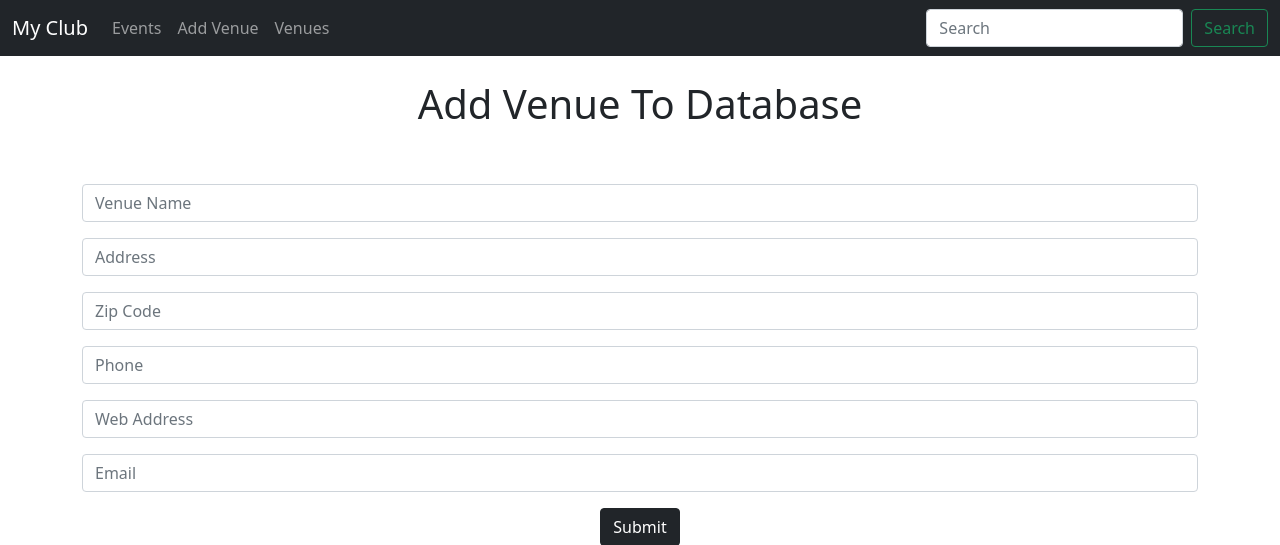
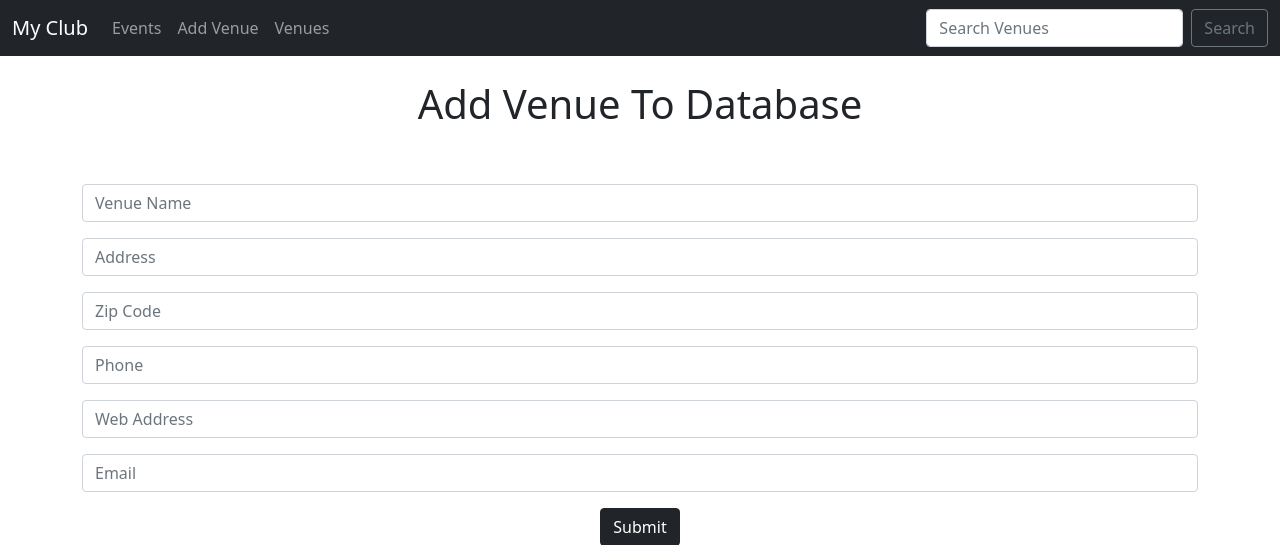
Before and after one commit to angelptli/social-club-website, a Django app: page /add_venue in a window 1280 px wide. Shown: the top 545 px of the page. Run offline with Django 3.2, Linux system fonts and the light colour scheme.

Commit message:
Create search bar for users to search venues

```diff
--- a/events/templates/events/navbar.html
+++ b/events/templates/events/navbar.html
@@ -13,17 +13,18 @@
         </li>
 
         <li class="nav-item">
-            <a class="nav-link" href="{% url 'add-venue' %}">Add Venue</a>
+          <a class="nav-link" href="{% url 'add-venue' %}">Add Venue</a>
         </li>
 
         <li class="nav-item">
-            <a class="nav-link" href="{% url 'list-venues' %}">Venues</a>
+          <a class="nav-link" href="{% url 'list-venues' %}">Venues</a>
         </li>
 
       </ul>
-      <form class="d-flex">
-        <input class="form-control me-2" type="search" placeholder="Search" aria-label="Search">
-        <button class="btn btn-outline-success" type="submit">Search</button>
+        <form class="d-flex" method=POST action="{% url 'search-venues' %}">
+        {% csrf_token %}
+        <input class="form-control me-2" type="search" placeholder="Search Venues" aria-label="Search" name="searched">
+        <button class="btn btn-outline-secondary" type="submit">Search</button>
       </form>
     </div>
   </div>
--- a/events/templates/events/show_venue.html
+++ b/events/templates/events/show_venue.html
@@ -18,7 +18,4 @@
         </p>
       </div>
     </div>
-
-  </center>
-
 {% endblock %}
--- a/events/urls.py
+++ b/events/urls.py
@@ -14,4 +14,5 @@ urlpatterns = [
     path('add_venue', views.add_venue, name="add-venue"),
     path('list_venues', views.list_venues, name="list-venues"),
     path('show_venue/<venue_id>', views.show_venue, name="show-venue"),
+    path('search_venues', views.search_venues, name="search-venues"),
 ]
--- a/events/views.py
+++ b/events/views.py
@@ -6,6 +6,24 @@ from datetime import datetime
 from . import models
 from .models import Event, Venue
 from .forms import VenueForm
+
+
+def search_venues(request):
+    if request.method == "POST":
+        searched = request.POST.get('searched')
+
+        # Allow partial search words for venue searches
+        venues = Venue.objects.filter(name__contains=searched)
+
+        return render(request,
+            'events/search_venues.html', {
+            "searched":searched,
+            "venues":venues})
+
+    else:
+        return render(request,
+            'events/search_venues.html', {
+            })
 
 
 def show_venue(request, venue_id):
@@ -22,6 +40,7 @@ def list_venues(request):
     return render(request,
         'events/venue.html', {
         "venue_list": venue_list})
+
 
 def add_venue(request):
     # If user filled out form and clicked submit button, they have posted
```
Also changed, not shown: events/templates/events/search_venues.html (added, +20 -0 lines), db.sqlite3, events/templates/events/home.html (indentation only).
